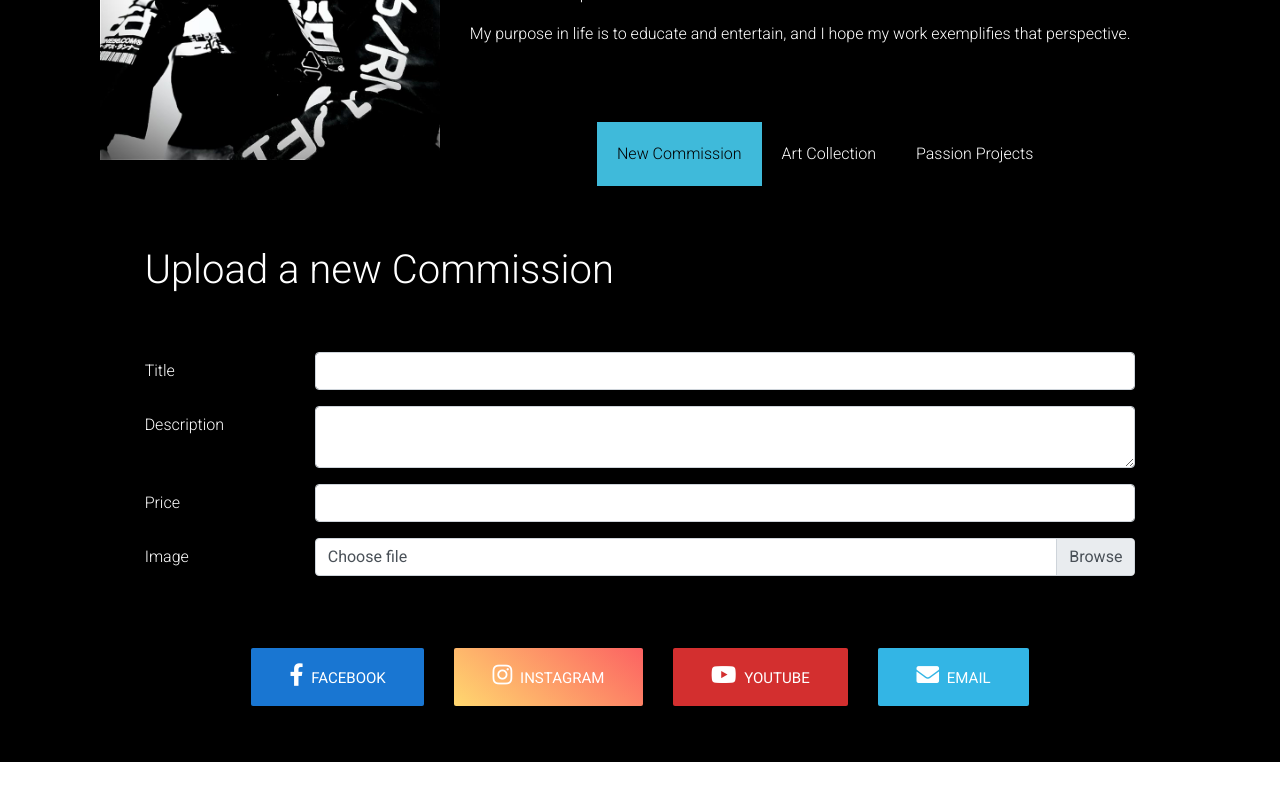
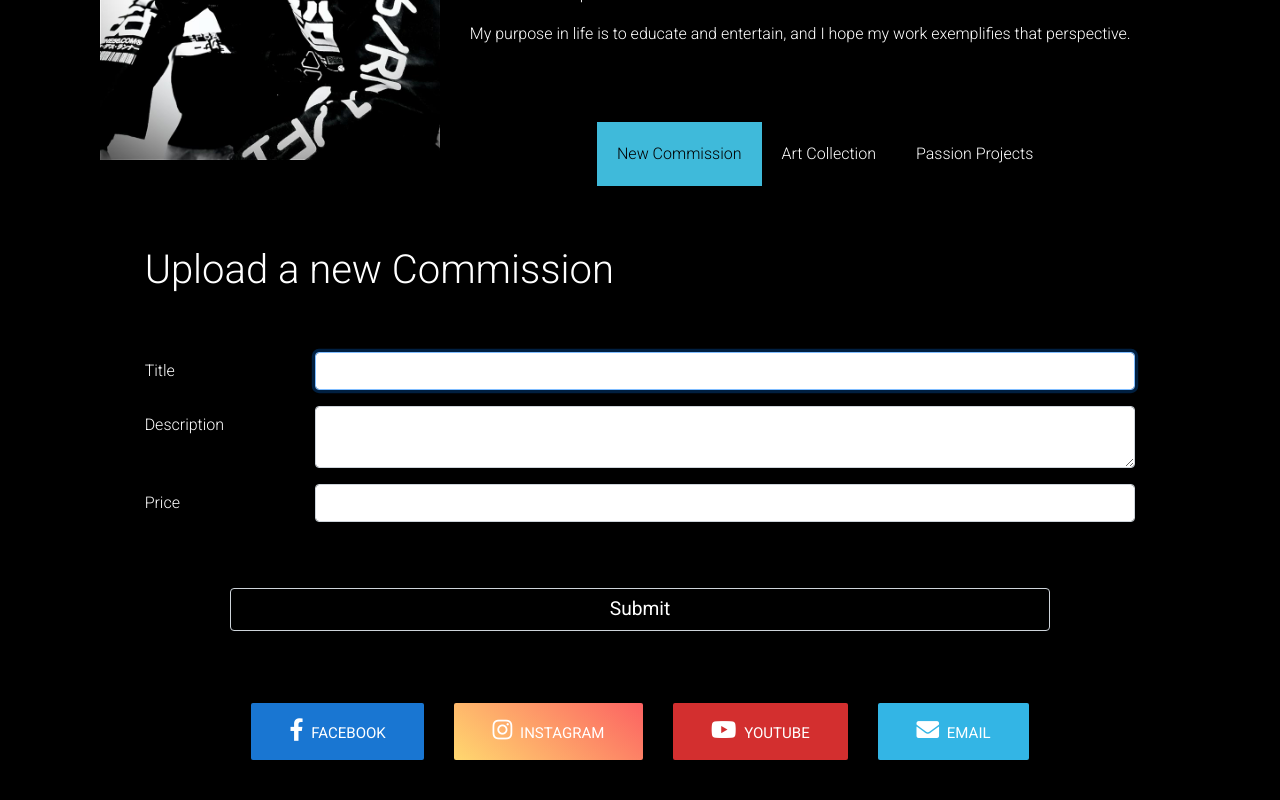
Before and after one commit to CintBX/ChrisPortfolio, a React (Create React App) app in the folder client/: page /new-commission in a window 1280 px wide. Shown: the part 404-1204 px from the top of the page. Before the commit the page ends 1166 px from the top, so only its background shows below. Built offline with nearby package versions, Linux system fonts and the light colour scheme.

Commit message:
Not working but form done I think

```diff
--- a/client/src/actions/commissionActions.js
+++ b/client/src/actions/commissionActions.js
@@ -28,10 +28,10 @@ export const addCommission = commission => dispatch => {
 		}
   };
 
-  const body = JSON.stringify(commission);
+  // const body = JSON.stringify(commission);
 
   axios
-    .post('/commissions', body, config)
+    .post('/commissions', commission, config)
     .then(() => dispatch({
       type: ADD_COMMISSION,
       payload: commission
@@ -40,5 +40,11 @@ export const addCommission = commission => dispatch => {
       dispatch(returnErrors(err.response.data, err.response.status));
       dispatch({ type: ADD_COMMISSION_FAIL });
     });
-  getCommissions();
+
+  axios
+    .get('/commissions')
+    .then(res => dispatch({
+      type: GET_COMMISSIONS,
+      payload: res.data
+    }));
 };
--- a/client/src/components/commission/new.js
+++ b/client/src/components/commission/new.js
@@ -1,47 +1,121 @@
-import React from 'react';
+import React, { useState, useEffect } from 'react';
 import {
   Col,
-  Button,
   Form,
   FormGroup,
   Label,
   Input,
-  FormText,
-  CustomInput
+  CustomInput,
+  Button
 } from 'reactstrap';
+import { addCommission } from '../../actions/commissionActions';
+import { Redirect } from 'react-router-dom';
 
-// Title
-// Description
-// Price
-// Image
+// Custom Hook for any and all inputs
+const useInput = initialValue => {
+  const [value, setValue] = useState(initialValue);
+  return {
+    value,
+    setValue,
+    reset: () => setValue(""),
+    bind: {
+      value,
+      onChange: e => {
+        setValue(e.target.value);
+      }
+    }
+  };
+};
 
 const NewCommission = () => {
+  const {
+    value: title,
+    bind: bindTitle,
+    reset: resetTitle
+  } = useInput("");
+
+  const {
+    value: description,
+    bind: bindDescription,
+    reset: resetDescription
+  } = useInput("");
+
+  const {
+    value: price,
+    bind: bindPrice,
+    reset: resetPrice
+  } = useInput("");
+
+  const handleSubmit = e => {
+    e.preventDefault();
+    alert(`Submitting: ${title}, ${description}, ${price}`);
+
+    const newCommission = {
+      title: title,
+      description: description,
+      price: price
+    };
+    addCommission(newCommission);
+
+    resetTitle();
+    resetDescription();
+    resetPrice();
+  };
+
   return (
-    <Form style={styles.container}>
+    <Form style={styles.container} onSubmit={handleSubmit} autoFocus={false}>
       <h1 style={styles.title}>Upload a new Commission</h1>
       <FormGroup row>
         <Label for="title" sm={2}>Title</Label>
         <Col sm={10}>
-          <Input type="text" name="title" id="title" placeholder="" />
+          <Input
+            type="text"
+            name="title"
+            id="title"
+            { ...bindTitle }
+            autoFocus
+            required
+          />
         </Col>
       </FormGroup>
+
       <FormGroup row>
         <Label for="description" sm={2}>Description</Label>
         <Col sm={10}>
-          <Input type="textarea" name="description" id="description" placeholder="" />
+          <Input
+            type="textarea"
+            name="description"
+            id="description"
+            { ...bindDescription }
+            required
+          />
         </Col>
       </FormGroup>
-      {/* add the dollar sign VVVV */}
+
       <FormGroup row>
         <Label for="price" sm={2}>Price</Label>
         <Col sm={10}>
-          <Input type="number" name="price" id="price" />
+          <Input
+            type="number"
+            name="price"
+            id="price"
+            { ...bindPrice }
+            min={0}
+          />
         </Col>
       </FormGroup>
-      <FormGroup row>
+
+      {/* <FormGroup row>
         <Label for="image" sm={2}>Image</Label>
         <Col sm={10}>
           <CustomInput type="file" id="image" name="image" />
+        </Col>
+      </FormGroup> */}
+
+      <FormGroup row style={styles.submitContainer}>
+        <Col sm={10}>
+          <Input type="submit" style={styles.submitButton} />
+          {/* <Button outline color="info" style={styles.submitButton}>Submit</Button> */}
         </Col>
       </FormGroup>
     </Form>
@@ -55,7 +129,125 @@ const styles = {
   },
   title: {
     paddingBottom: 50
+  },
+  submitContainer: {
+    paddingTop: 50,
+    paddingLeft: 'auto',
+    paddingRight: 'auto',
+    display: 'flex',
+    justifyContent: 'center'
+  },
+  submitButton: {
+    fontSize: '1.2em',
+    backgroundColor: 'black',
+    color: 'white'
   }
 };
 
 export default NewCommission;
+
+
+
+
+
+// -----------------------------------
+/* https://medium.com/@geeky_writer_/using-react-hooks-to-create-awesome-forms-6f846a4ce57
+// Custom Hook
+const useSignUpForm = callback => {
+  const [inputs, setInputs] = useState({});
+
+  const handleSubmit = e => {
+    if(e) e.preventDefault();
+    callback();
+  };
+
+  const handleInputChange = e => {
+    e.persist();
+    setInputs(inputs => (
+      {
+        ...inputs,
+        [e.target.name]: e.target.value
+      }
+    ));
+  };
+
+  return {
+    handleSubmit,
+    handleInputChange,
+    inputs
+  };
+};
+
+const NewCommission = () => {
+  // Instantiate custom hook
+  // Please set the redirect function, to pass as useSignUpForm's parameter (callback())
+  // (maybe not)
+  const { inputs, handleInputChange, handleSubmit } = useSignUpForm(addCommission);
+  // Not fucking working
+
+  // Stop jumping around, get the form working first and then do redirect
+  // const [redirectToHome, setRedirectToHome] = useState(false);
+
+  return (
+    <Form style={styles.container} onSubmit={handleSubmit} autoFocus={false}>
+      <h1 style={styles.title}>Upload a new Commission</h1>
+      <FormGroup row>
+        <Label for="title" sm={2}>Title</Label>
+        <Col sm={10}>
+          <Input
+            type="text"
+            name="title"
+            id="title"
+            onChange={handleInputChange}
+            autoFocus
+            required
+            value={inputs.title}
+          />
+        </Col>
+      </FormGroup>
+
+      <FormGroup row>
+        <Label for="description" sm={2}>Description</Label>
+        <Col sm={10}>
+          <Input
+            type="textarea"
+            name="description"
+            id="description"
+            onChange={handleInputChange}
+            required
+            value={inputs.description}
+          />
+        </Col>
+      </FormGroup>
+
+      <FormGroup row>
+        <Label for="price" sm={2}>Price</Label>
+        <Col sm={10}>
+          <Input
+            type="number"
+            name="price"
+            id="price"
+            onChange={handleInputChange}
+            min={0}
+            value={inputs.price}
+          />
+        </Col>
+      </FormGroup>
+
+      <FormGroup row>
+        <Label for="image" sm={2}>Image</Label>
+        <Col sm={10}>
+          <CustomInput type="file" id="image" name="image" />
+        </Col>
+      </FormGroup>
+
+      <FormGroup row style={styles.submitContainer}>
+        <Col sm={10}>
+          <Input type="submit" style={styles.submitButton} />
+          <Button outline color="info" style={styles.submitButton}>Submit</Button>
+        </Col>
+      </FormGroup>
+    </Form>
+  );
+};
+*/
```
Also changed, not shown: client/src/components/CommissionBody.js (+4 -4 lines), client/src/components/hooks/useInput.js (added).
